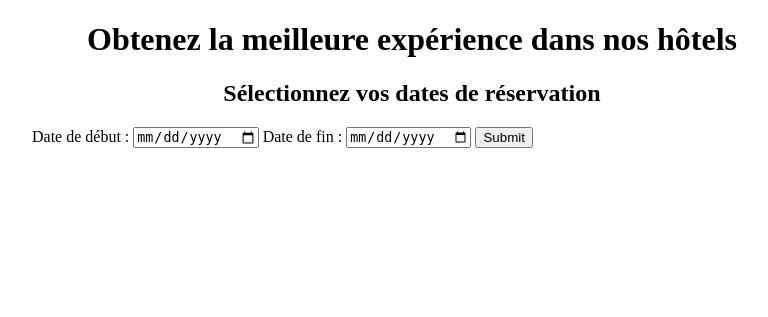
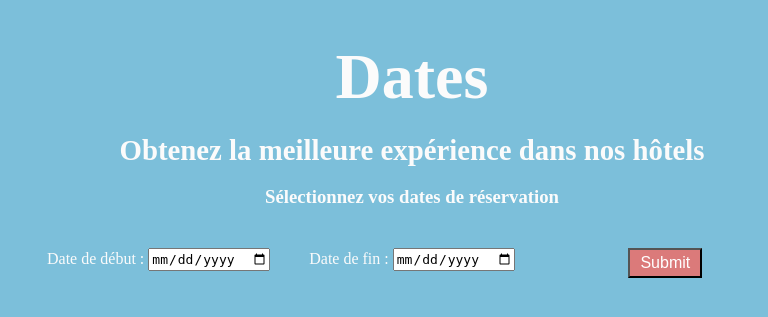
Before and after one commit to GarreauArthur/webProjetInfra, a PHP site: page /choixDates.php?hotel=1 in a window 1280 px wide. Shown: the top 317 px of the page, without its empty margins (228-996 px from the left). Run offline with PHP 8.4, Linux system fonts and the light colour scheme; tables that the repository leaves empty hold one stand-in row (values such as "Sample post"); some libraries are stand-ins or nearby versions.

Commit message:
bouton annuler + modification design pas fini et pas très bien codé :)

```diff
--- a/choixDates.php
+++ b/choixDates.php
@@ -20,11 +20,6 @@ $_SESSION["hotel"] = $_GET["hotel"];
 <body>
 
 <?php
-if (!EMPTY($_GET["msg"]) && $_GET["msg"]=="error"){
-?>
-	<h1 style="color: red"> Erreur : dates invalides, veuillez en choisir de nouvelles.</h1>
-<?php
-}
 
 // on se connecte à la base de données
 include_once('./dbconnection.php');
@@ -42,14 +37,18 @@ $res = $stm->fetch();
 ?>
 
 	<header>
-		<h1>Obtenez la meilleure expérience dans nos hôtels</h1>
-		<h2>Sélectionnez vos dates de réservation</h2>
+		<h1>Dates</h1>
+		<h2>Obtenez la meilleure expérience dans nos hôtels</h2>
+		<h3>Sélectionnez vos dates de réservation</h3>
 		<!-- adds info about the hotel -->
 	</header>
 	<form method="POST" action="chambres.php">
-		Date de début : <input id="dateDbt" type="date" name="dateStart" min="<?php echo date('Y-m-d');?>">
-		Date de fin : <input id="dateFin" type="date" name="dateEnd">
-		<input type="submit">
+		<div class="dates">
+			<div class="input-dates">Date de début : <input id="dateDbt" type="date" name="dateStart" min="<?php echo date('Y-m-d');?>"></div>
+			<div class="input-dates">Date de fin : <input id="dateFin" type="date" name="dateEnd"></div>
+			<div class="input-dates"><input class="submit" type="submit"></div>
+		</div>
+
 	</form>
 
 	<script>
--- a/lecss.css
+++ b/lecss.css
@@ -1,17 +1,72 @@
 body{
 	margin:auto;
 	width: 760px;
+	background-color: #7CBFDA;
+	color: #fbfbfb;
 }
+
+h1{
+	font-size: 4em;
+	margin-top: 40px;
+	margin-bottom: 20px;
+}
+
+h2{
+	font-size: 1.8em;
+	margin: 0px;
+}
+
+.dates{
+	margin-top: 40px;
+	text-align: center;
+	display: flex;
+	justify-content: space-evenly;
+
+}
+
+.input-dates{
+	width: 33.333%;
+}
+
+input{
+	font-size: 1em;
+	max-width: 140px;
+	padding-top: 1px;
+	padding-bottom: 1px;
+}
+
+.submit-button{
+	margin-top: 20px;
+	text-align: center;
+}
+
+.submit{
+	background-color: #DB7A7A;
+	color: white;
+	padding: 4px 10px;
+}
+
+.submit-blue{
+	background-color: #7CBFDA;
+	color: white;
+	padding: 4px 10px;
+}
+
+.liens{
+	margin-top: 20px;
+}
+
 .hotel{
-	background-color: #6161ff;
+	background-color: #DB7A7A;
 	width:240px;
-	min-height: 250px;
+	min-height: 240px;
 	text-align: center;
 	color:white;
 	display: inline-block;
 	vertical-align: top;
 	margin:5px;
 }
+
 .fa-hotel{font-size: 100px}
 header{
 	text-align: center;
@@ -24,11 +79,34 @@ a{
 	display: flex;
 	flex-wrap:wrap;
 }
+
+.list-chambres{
+	margin-top: 25px;
+}
 .chambre{
-	background-color: #fb3f3f;
+	background-color: #DB7A7A;
 	color:white;
 	margin:5px;
-	padding: 5px;
+	padding: 20px;
+	display: flex;
+}
+
+
+.chambre-element{
+	width: 75%;
+	position: relative;
+}
+
+
+p{
+	margin: 6px 1px;
+}
+.chambre-element-absolute{
+	position: absolute;
+	top: 50%; /* poussé de la moitié de hauteur du référent */
+	left: 50%;
+	transform: translateY(-50%); /* tiré de la moitié de sa propre hauteur */
+
 }
 .infos{
 	display: block;
```
Also changed, not shown: annuler.php (added, +62 -0 lines), chambres.php (+34 -26 lines), confirmation.php (+11 -4 lines), index.php (+4 -3 lines).
